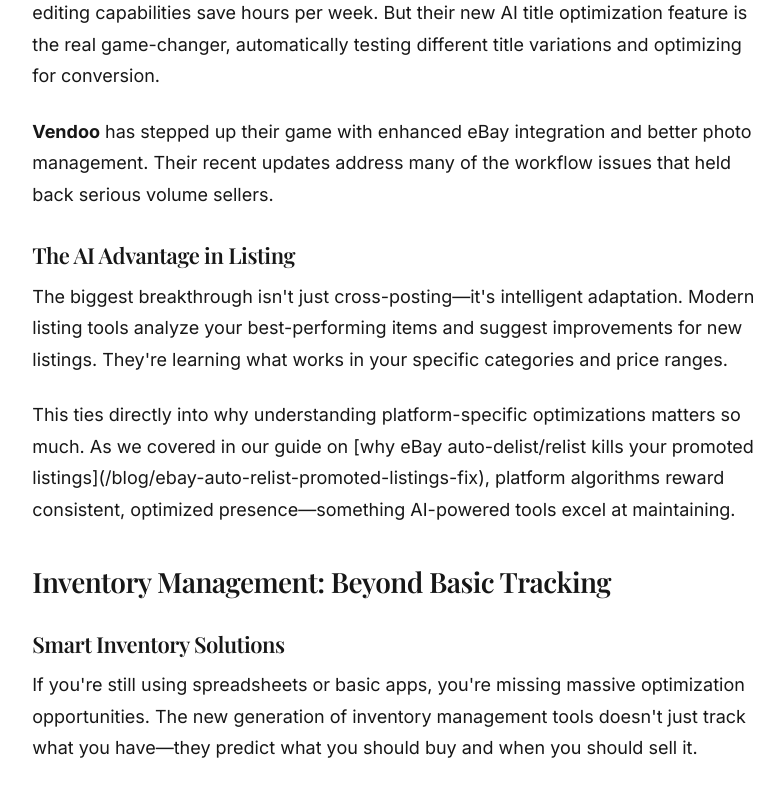
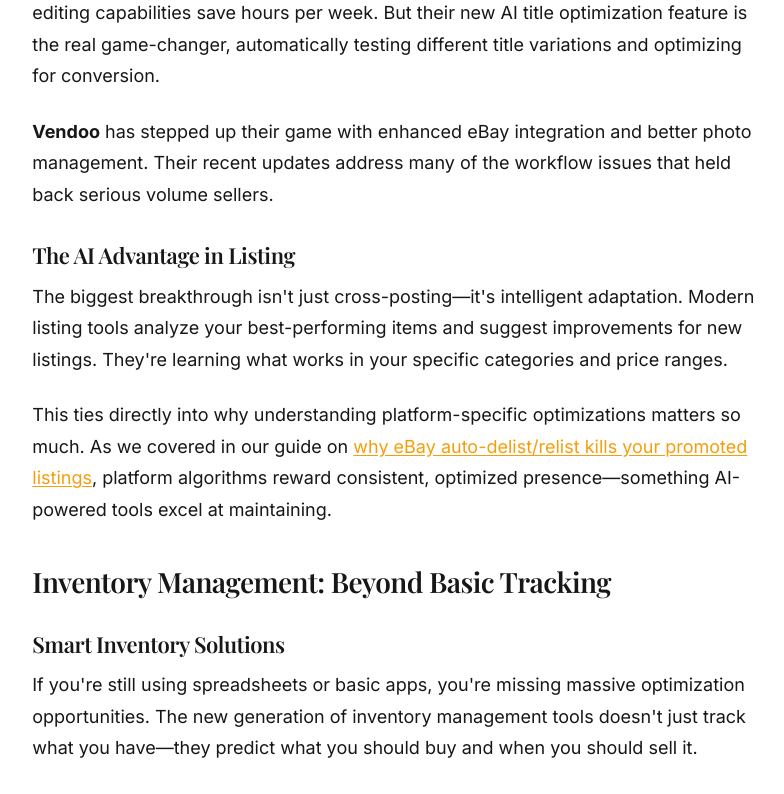
Before and after one commit to affiliatenuke/reselling-tips--tools-and-techniques-for-the-modern-reseller-site, a Next.js app: page /blog/best-reseller-software-tools-for-2026-how-ai-is-revolutionizing-inventory-listing-management in a window 1280 px wide. Shown: the part 2000-2794 px from the top of the page, without its empty margins (28-812 px from the left). Built offline with nearby package versions, Linux system fonts and the light colour scheme.

Commit message:
Content sync: 2025-12-26T02:09:11.541Z

```diff
--- a/app/blog/[slug]/page.tsx
+++ b/app/blog/[slug]/page.tsx
@@ -364,10 +364,15 @@
 function formatContent(content: string): string {
   // Simple markdown-like formatting
   return content
+    // Headings
     .replace(/^## (.+)$/gm, '<h2>$1</h2>')
     .replace(/^### (.+)$/gm, '<h3>$1</h3>')
+    // Links - convert [text](url) to anchor tags
+    .replace(/\[([^\]]+)\]\(([^)]+)\)/g, '<a href="$2" class="text-primary hover:underline">$1</a>')
+    // Bold and italic
     .replace(/\*\*(.+?)\*\*/g, '<strong>$1</strong>')
     .replace(/\*(.+?)\*/g, '<em>$1</em>')
+    // Paragraphs
     .replace(/\n\n/g, '</p><p>')
     .replace(/^(.+)$/gm, '<p>$1</p>')
     .replace(/<p><h/g, '<h')
--- a/components/Header.tsx
+++ b/components/Header.tsx
@@ -1,8 +1,9 @@
 'use client';
 
 import Link from 'next/link';
-import { useState, useEffect } from 'react';
-import pillars from '@/data/pillars.json';
+import { useState, useEffect, useMemo } from 'react';
+import allPillars from '@/data/pillars.json';
+import posts from '@/data/posts.json';
 
 // Try to import categories, fallback to empty array
 let categories: { name: string; slug: string }[] = [];
@@ -16,6 +17,13 @@
   const [isMenuOpen, setIsMenuOpen] = useState(false);
   const [isScrolled, setIsScrolled] = useState(false);
   const [showCategories, setShowCategories] = useState(false);
+
+  // Only show pillars that have at least one published post
+  const pillars = useMemo(() => {
+    return allPillars.filter((pillar: any) =>
+      posts.some((post: any) => post.pillarId === pillar.id && post.status === 'published')
+    );
+  }, []);
 
   useEffect(() => {
     const handleScroll = () => {
```
